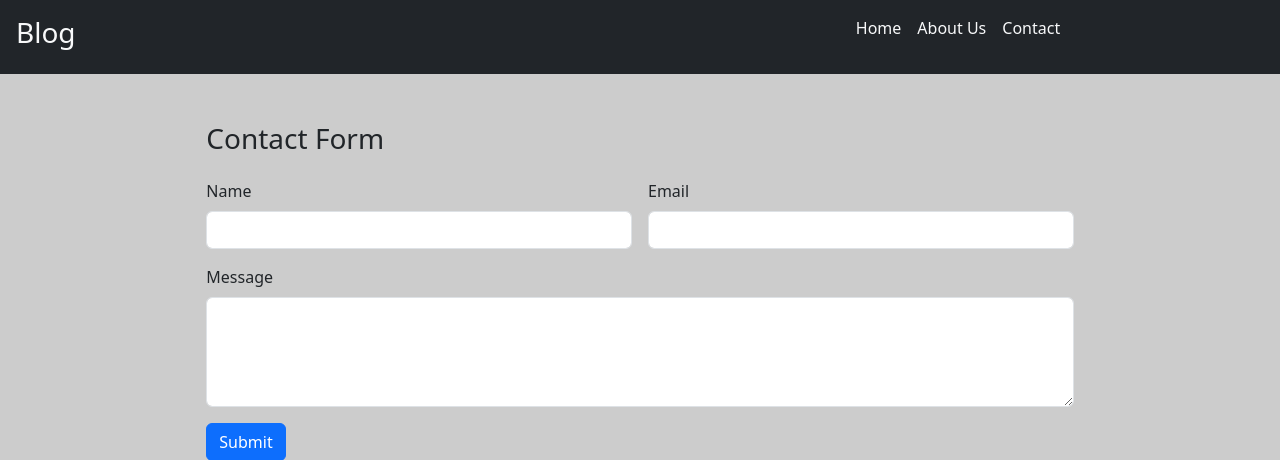
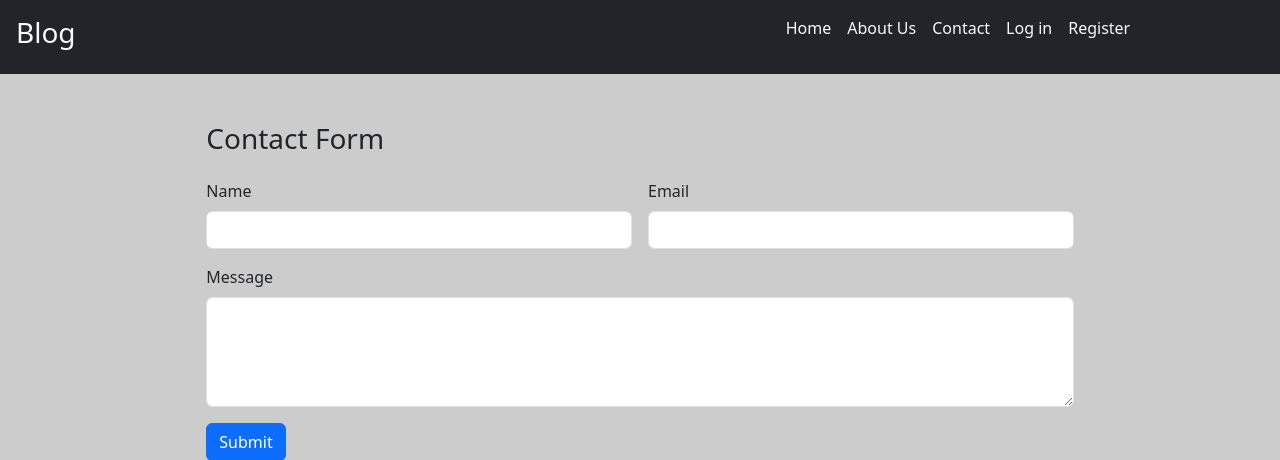
Before and after one commit to zoro1324/Django-app, a Django app: page /contact/ in a window 1280 px wide. Shown: the top 460 px of the page. Run offline with Django 5.2, Linux system fonts and the light colour scheme; some libraries are stand-ins or nearby versions.

Commit message:
Added details to Header

```diff
--- a/blog_app/blog/templates/blog/includes/header.html
+++ b/blog_app/blog/templates/blog/includes/header.html
@@ -8,6 +8,13 @@
                 <a class="text-light text-decoration-none" href="{% url 'blog:index' %}">Home</a>
                 <a class="text-light text-decoration-none" href="{% url 'blog:about_us' %}">About Us</a>
                 <a class="text-light text-decoration-none" href="{% url "blog:contact" %}">Contact</a>
+                {% if user.is_authenticated %}
+                    <a class="text-light text-decoration-none" href="{% url "blog:dashboard" %}">Dashboard</a>
+                    <a class="text-light text-decoration-none" href="{% url "blog:logout" %}">Log out</a>
+                {% else %}
+                    <a class="text-light text-decoration-none" href="{% url "blog:login" %}">Log in</a>
+                    <a class="text-light text-decoration-none" href="{% url "blog:register" %}">Register</a>
+                {% endif %}
             </div>
         </div>
     </div>
--- a/blog_app/blog/urls.py
+++ b/blog_app/blog/urls.py
@@ -12,6 +12,7 @@ urlpatterns = [
     path('aboutus/',views.about,name='about_us'),
     path('register/',views.register,name="register"),
     path('login/',views.login,name="login"),
-    path('dashboard/',views.dashboard,name="dashboard")
+    path('dashboard/',views.dashboard,name="dashboard"),
+    path('logout/',views.logout,name="logout")
 
 ]
--- a/blog_app/blog/views.py
+++ b/blog_app/blog/views.py
@@ -6,7 +6,7 @@ from django.core.paginator import Paginator
 from .models import Post,Catagory,AboutUS
 from .forms import ContactDetail,RegisterForms,LoginForm
 from django.contrib import messages
-from django.contrib.auth import authenticate,login as auth_login
+from django.contrib.auth import authenticate,login as auth_login,logout as auth_logout
 
 # Create your views here.
 #posts=[
@@ -94,3 +94,7 @@ def login(request):
 
 def dashboard(request):
     return render(request,"blog/dashboard.html",{'title':'dashboard'})
+
+def logout(request):
+    auth_logout(request)
+    return redirect(reverse("blog:index"))
```
